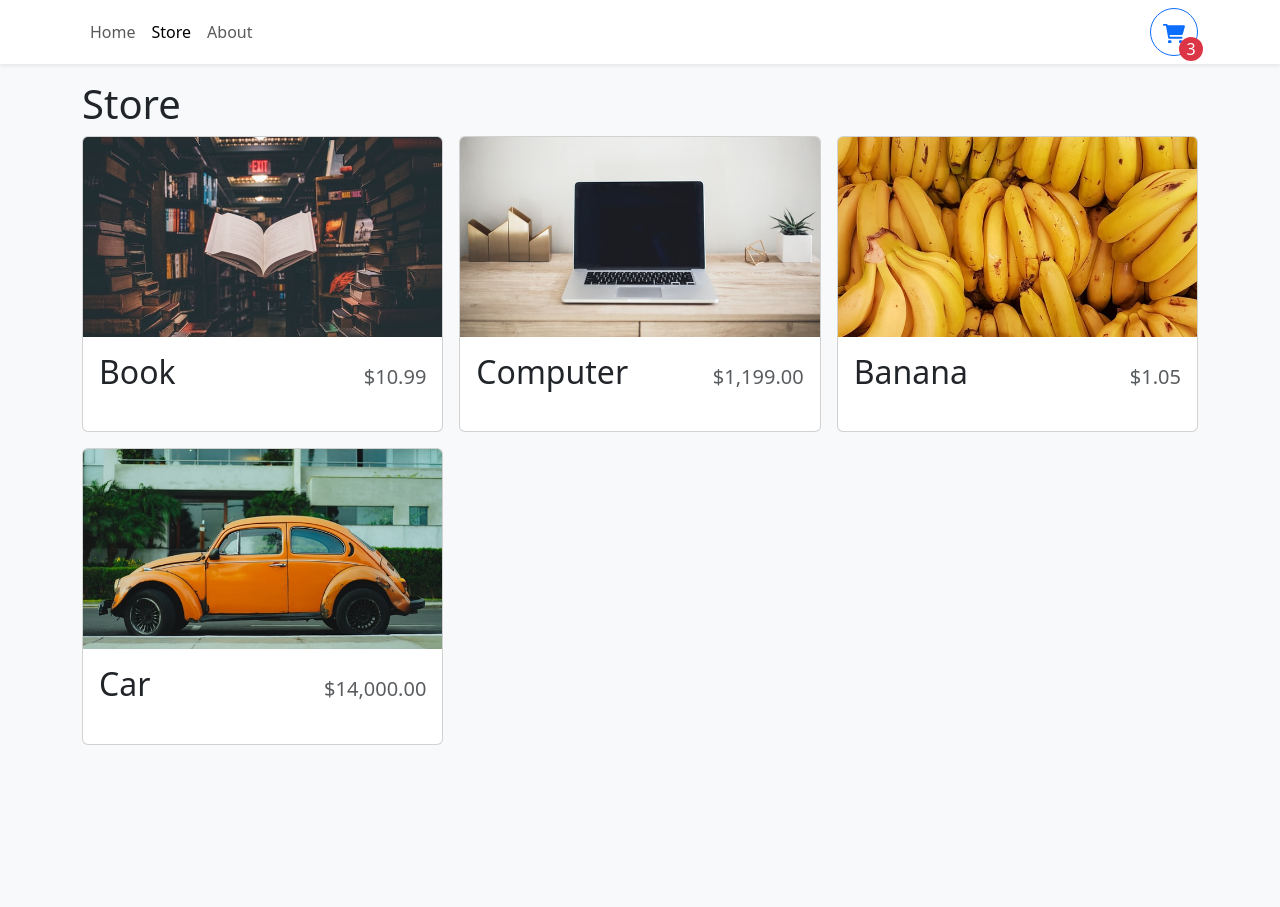
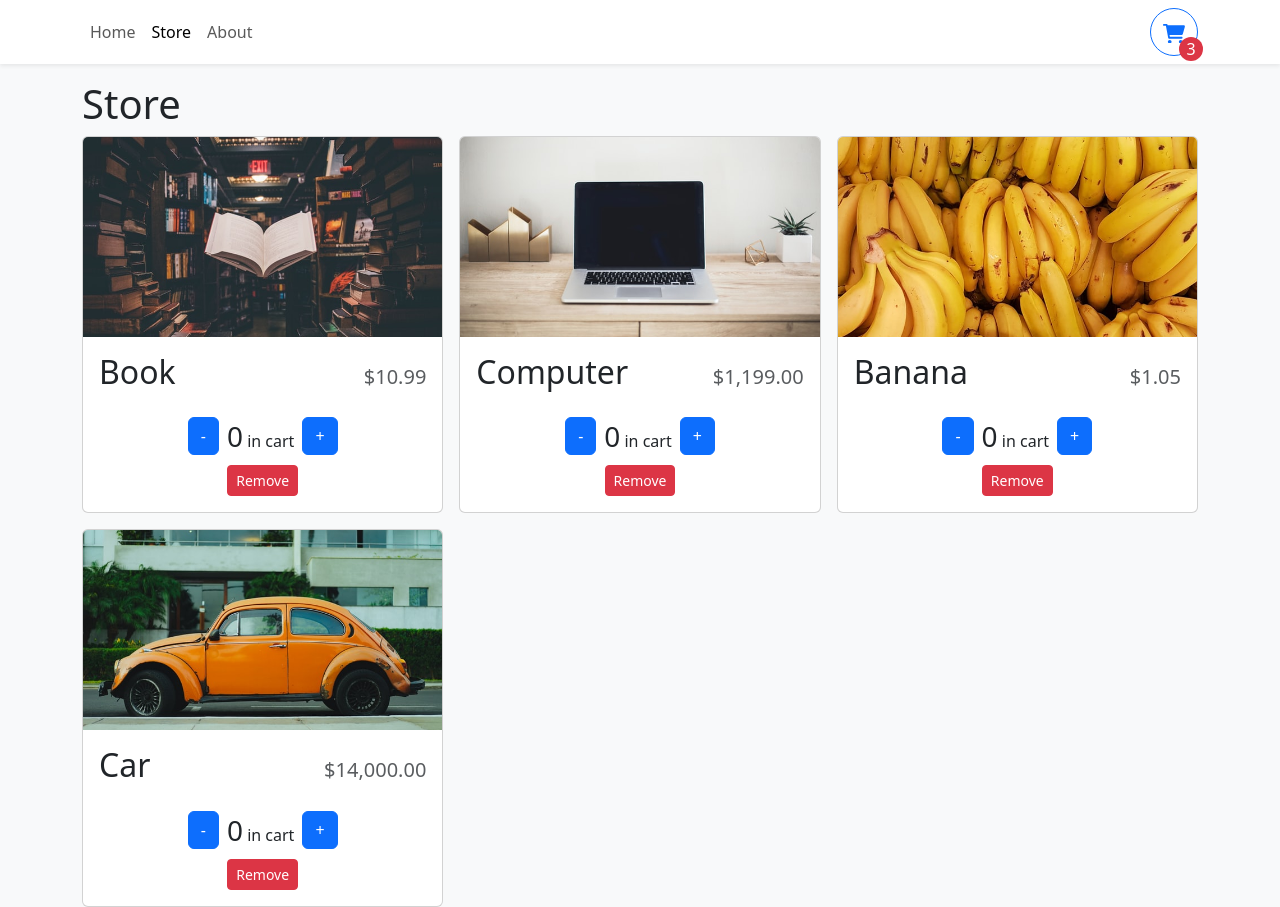
Before and after one commit to zyper16/react-ts-shopping-cart, a React (Vite) app: page /store in a window 1280 px wide. Before the commit the page ends 800 px from the top, so only its background shows below. Built offline with nearby package versions, Linux system fonts and the light colour scheme.

Commit message:
Added 'Add to cart' layout to StoreItem

```diff
--- a/src/components/StoreItem.tsx
+++ b/src/components/StoreItem.tsx
@@ -1,4 +1,4 @@
-import { Card } from "react-bootstrap";
+import { Button, Card } from "react-bootstrap";
 import formatPrice from "../utilities/formatPrice";
 
 type StoreItemProps = {
@@ -9,6 +9,7 @@
 };
 
 export default function StoreItem({ id, name, price, imgUrl }: StoreItemProps) {
+  const quantity = 0;
   return (
     <Card>
       <Card.Img
@@ -21,6 +22,30 @@
           <span className="fs-2">{name}</span>
           <span className="ms-2 text-muted">{formatPrice(price)}</span>
         </Card.Title>
+        <div className="mt-auto">
+          {quantity === 1 ? (
+            <Button className="w-100">+ Add to cart</Button>
+          ) : (
+            <div
+              className="d-flex align-items-center flex-column"
+              style={{ gap: ".5rem" }}
+            >
+              <div
+                className="d-flex align-items-center justify-content-center"
+                style={{ gap: ".5rem" }}
+              >
+                <Button>-</Button>
+                <div>
+                  <span className="fs-3">{quantity}</span> in cart
+                </div>
+                <Button>+</Button>
+              </div>
+              <Button variant="danger" size="sm">
+                Remove
+              </Button>
+            </div>
+          )}
+        </div>
       </Card.Body>
     </Card>
   );
```
